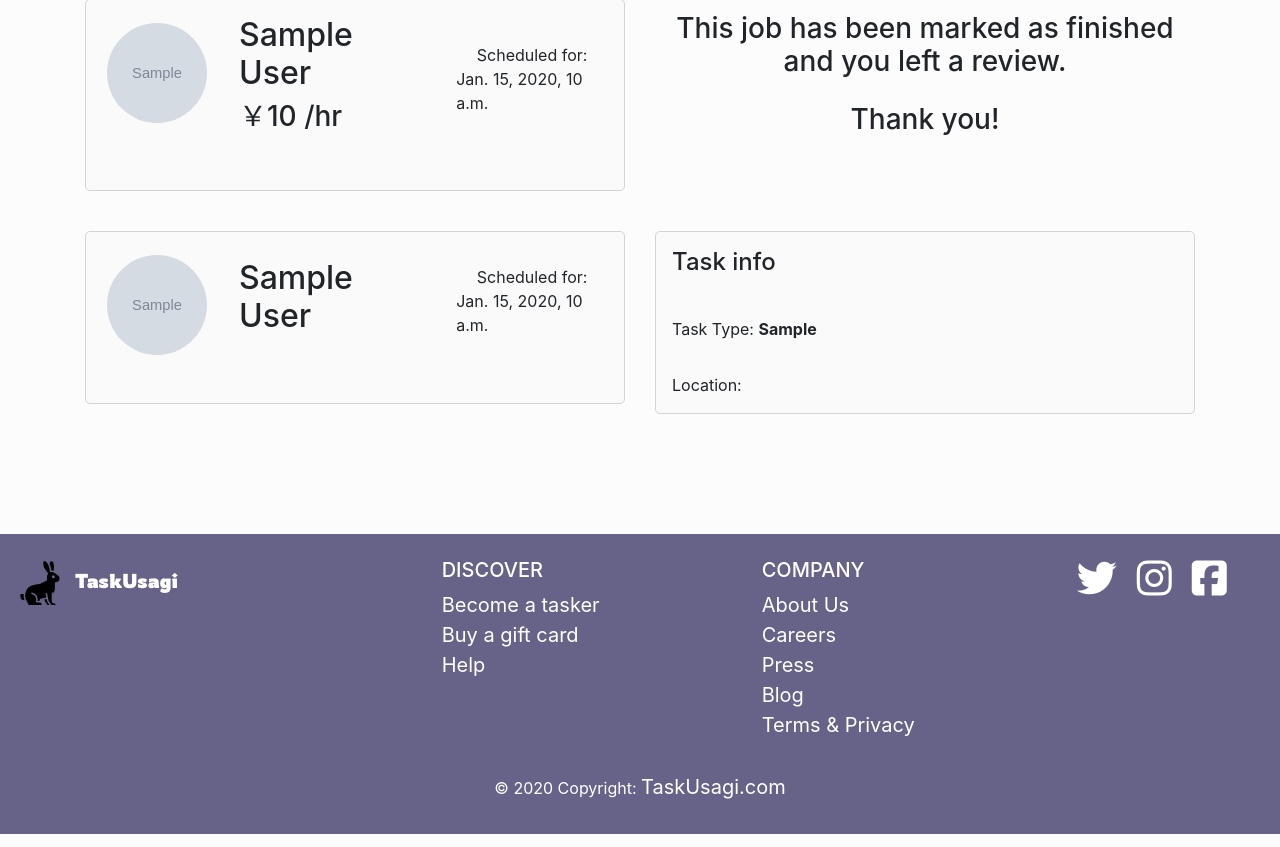
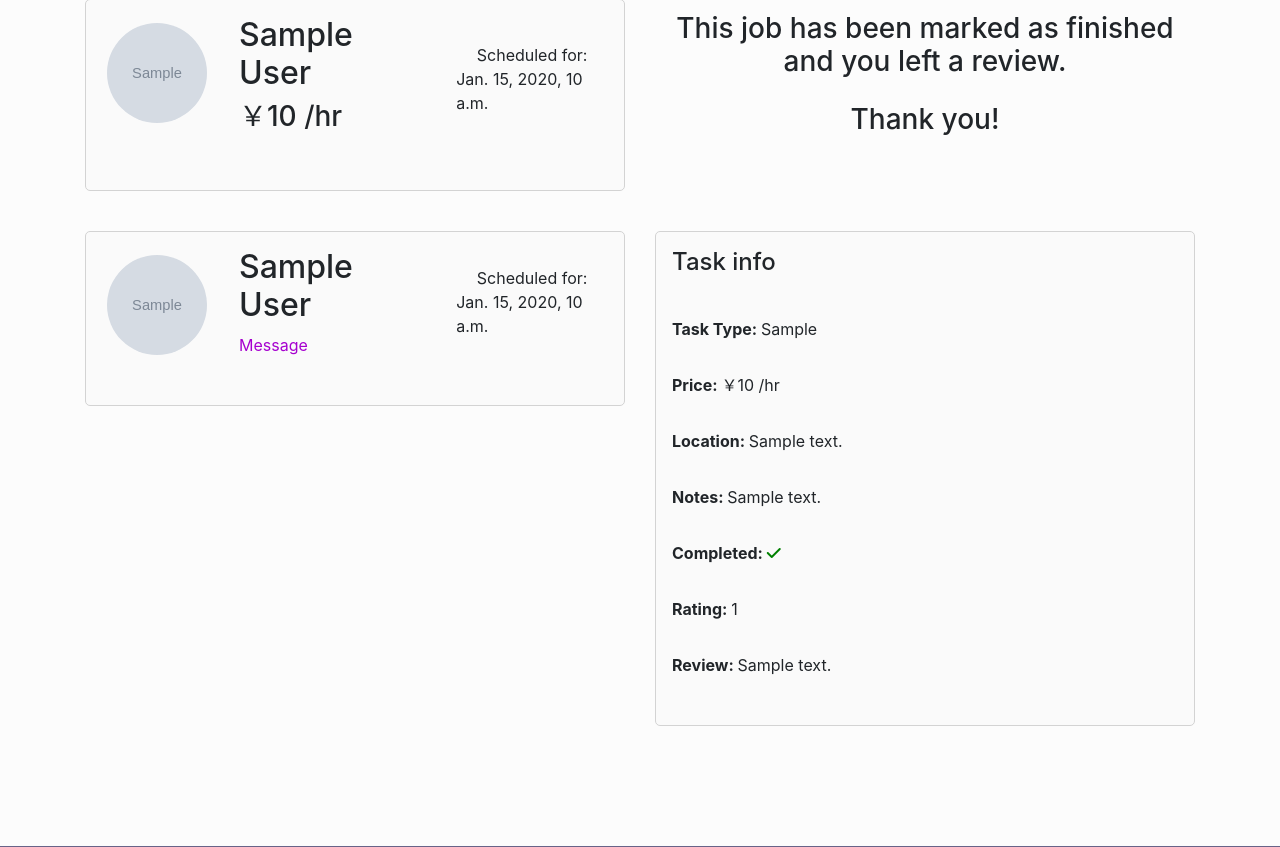
Before and after one commit to j-scu486/taskusagi, a Django app: page /bookings/booking_detail/1/ in a window 1280 px wide. Shown: the part 217-1064 px from the top of the page. Run offline with Django 3.2, Linux system fonts and the light colour scheme; a user stored in the database is signed in; tables that the repository leaves empty hold one stand-in row (values such as "Sample post"); grey boxes marked "Sample" are stand-in pictures; some libraries are stand-ins or nearby versions.

Commit message:
tasker detail page

```diff
--- a/booking/views.py
+++ b/booking/views.py
@@ -14,6 +14,7 @@ import datetime
 @login_required
 def booking_detail(request, id):
     booking = ScheduleBooking.objects.get(id=id)
+    review = ScheduleBookingReview.objects.filter(schedule=booking).first() if booking.completed else None
 
     if request.method == 'POST':
         form = ScheduleBookingReviewForm(request.POST)
@@ -41,7 +42,7 @@ def booking_detail(request, id):
     else:
         form = ScheduleBookingReviewForm
 
-    return render(request, 'booking/booking_detail.html', {'booking': booking, 'form': form})
+    return render(request, 'booking/booking_detail.html', {'booking': booking, 'form': form, 'review': review })
 
 @login_required
 def booking_list(request, _id):
--- a/templates/booking/_detail_tasker.html
+++ b/templates/booking/_detail_tasker.html
@@ -9,6 +9,7 @@
             <div class="info-1">
                <div class="info-container">
                    <h2>{{ booking.seeker }}</h2>
+                   <a href="#">Message</a>
                </div>
             </div>
             <div class="info-2">
@@ -22,8 +23,19 @@
     <div class="col-md-6">
         <div class="card-custom" style="display: flex; flex-direction: column;">
             <h4>Task info</h4>
-            <p>Task Type: <strong>{{ booking.category }}</strong></p>
-            <p>Location: </p>
+            <p><strong>Task Type: </strong>{{ booking.category }}</p>
+            <p><strong>Price: </strong>￥{{ booking.price }} /hr</p>
+            <p><strong>Location: </strong> {{ booking.seeker.user.address }}</p>
+            <p><strong>Notes: </strong>{{ booking.notes }}</p>
+            <p><strong>Completed: </strong>
+                {% if booking.completed %}
+                <i class="fas fa-check" style="color: green;"></i>
+                <p><strong>Rating: </strong>{{ review.rating }}</p>
+                <p><strong>Review: </strong>{{ review.review }}</p>
+                {% else %}
+                --
+                {% endif %}
+            </p>
         </div>
 
     </div>
--- a/templates/users/_taskerdash.html
+++ b/templates/users/_taskerdash.html
@@ -16,7 +16,7 @@
                 </div>
                 <div class="dash-item">
                     <i class="far fa-envelope fa-3x my-3"></i>
-                    <h3>You have 1 new message that needs responding</h3>
+                    <h3>You have 1 new message that needs responding to</h3>
                 </div>
             </div>
         </div>
--- a/users/views.py
+++ b/users/views.py
@@ -128,7 +128,7 @@ def dashboard(request, todo_id=None):
         new_taskers.append(taskers_q[rand_arr[i]])
 
     if request.user.is_tasker:
-        upcoming_tasks = ScheduleBooking.objects.filter(tasker=request.user.tasker, booking__range=(
+        upcoming_tasks = ScheduleBooking.objects.filter(tasker=request.user.tasker, completed=False, booking__range=(
                                                              datetime.today().strftime("%Y-%m-%d"), (datetime.today() + timedelta(days=30))
                                                              )).order_by('booking')[:3]
         month_earnings = ScheduleBooking.get_month_earnings(tasker=request.user.tasker)
```
